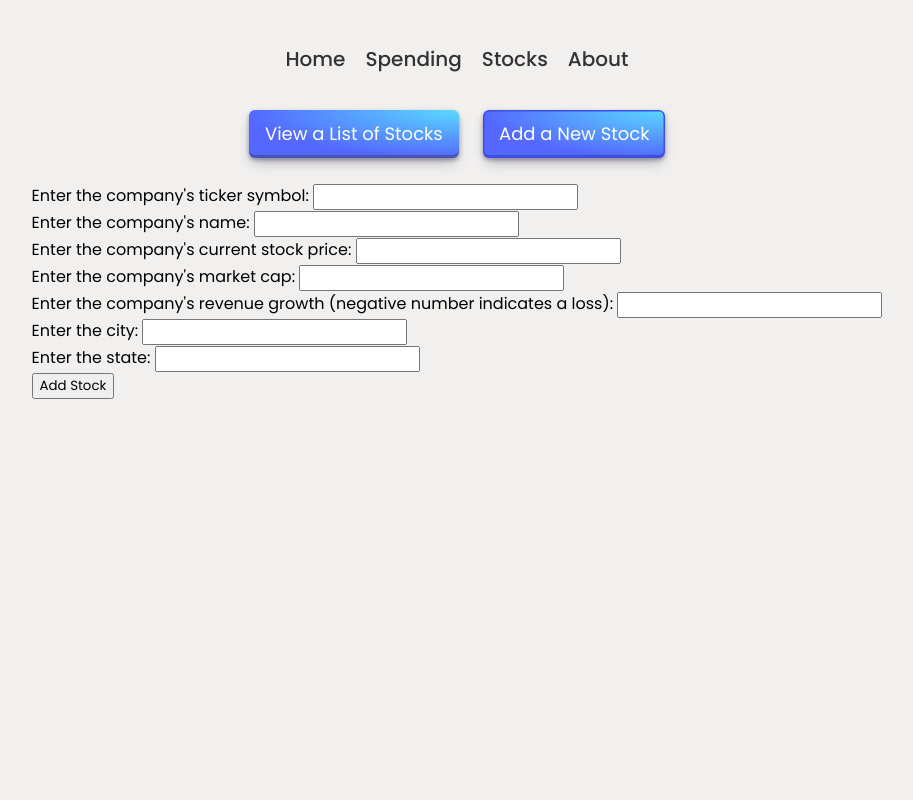
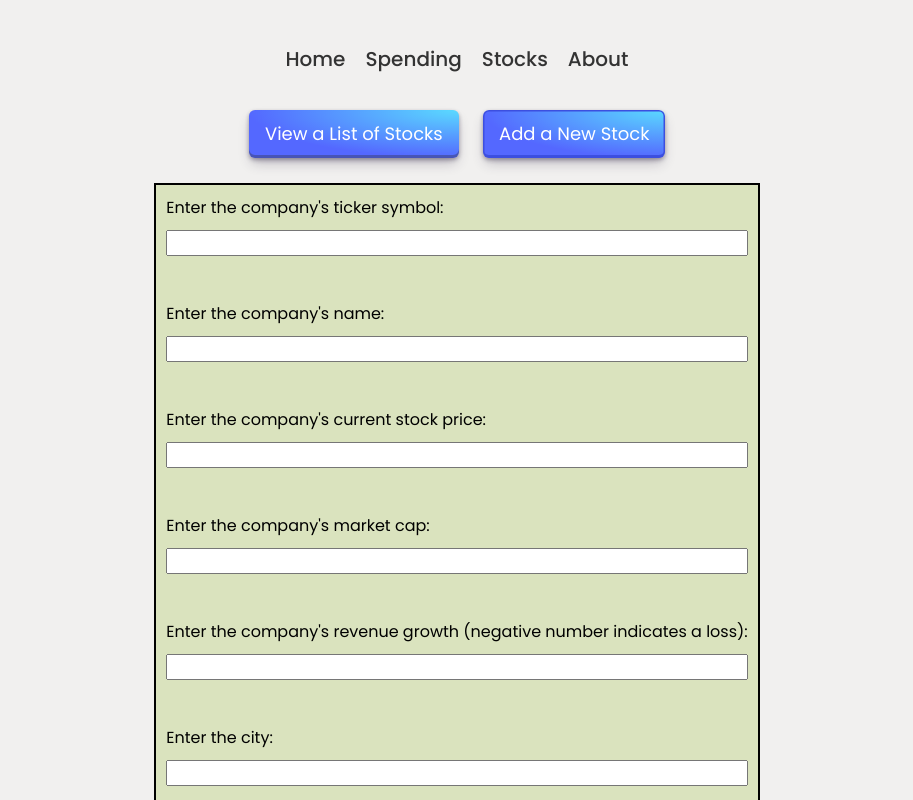
Before and after one commit to jdinh11/inst377-finalproject, a website: page public/stock.html in a window 1280 px wide. Both pictures are taken after a click on the button "Add a New Stock". Shown: the top 800 px of the page, without its empty margins (183-1096 px from the left). Drawn offline with Linux system fonts and the light colour scheme.

Commit message:
Update styles.css

```diff
--- a/public/styles.css
+++ b/public/styles.css
@@ -179,3 +179,57 @@ body {
 .stock-table tr:last-of-type {
   border-bottom: 2px solid #009879;
 }
+
+.adding-stock {
+  border: 2px solid black;
+  background-color:#dae3be;
+  padding: 10px;
+}
+
+.new-stock-form {
+  display: flex;
+  flex-direction: column;
+  gap: 10px;
+}
+
+.new-stock-form input[type="submit"] {
+  background-color: #e1ecf4;
+  border-radius: 3px;
+  border: 1px solid #7aa7c7;
+  box-shadow: rgba(255, 255, 255, .7) 0 1px 0 0 inset;
+  box-sizing: border-box;
+  color: #39739d;
+  cursor: pointer;
+  display: inline-block;
+  font-family: -apple-system,system-ui,"Segoe UI","Liberation Sans",sans-serif;
+  font-size: 13px;
+  font-weight: 400;
+  line-height: 1.15385;
+  margin: 0;
+  outline: none;
+  padding: 8px .8em;
+  position: relative;
+  text-align: center;
+  text-decoration: none;
+  user-select: none;
+  -webkit-user-select: none;
+  touch-action: manipulation;
+  vertical-align: baseline;
+  white-space: nowrap;
+}
+
+.new-stock-form input[type="submit"]:hover,
+.new-stock-form input[type="submit"]:focus {
+  background-color: #b3d3ea;
+  color: #2c5777;
+}
+
+.new-stock-form input[type="submit"]:focus {
+  box-shadow: 0 0 0 4px rgba(0, 149, 255, .15);
+}
+
+.new-stock-form input[type="submit"]:active {
+  background-color: #a0c7e4;
+  box-shadow: none;
+  color: #2c5777;
+}
```
